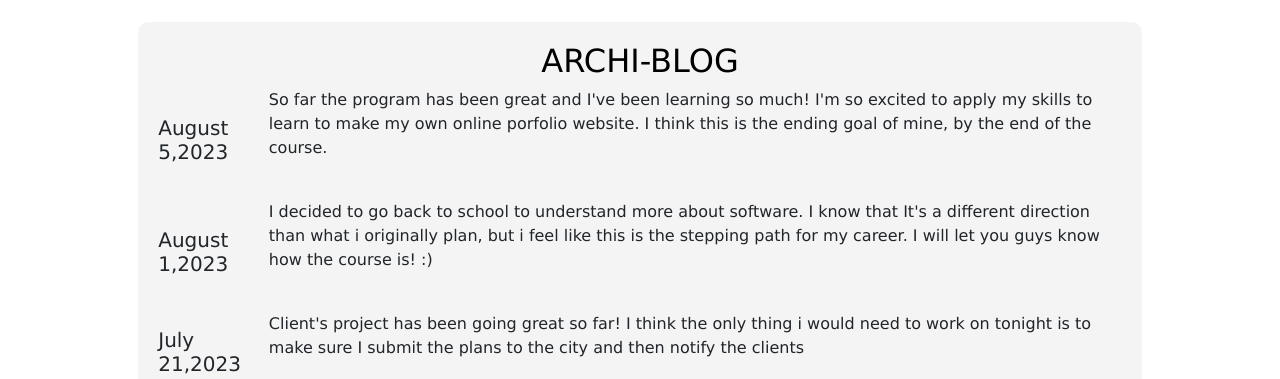
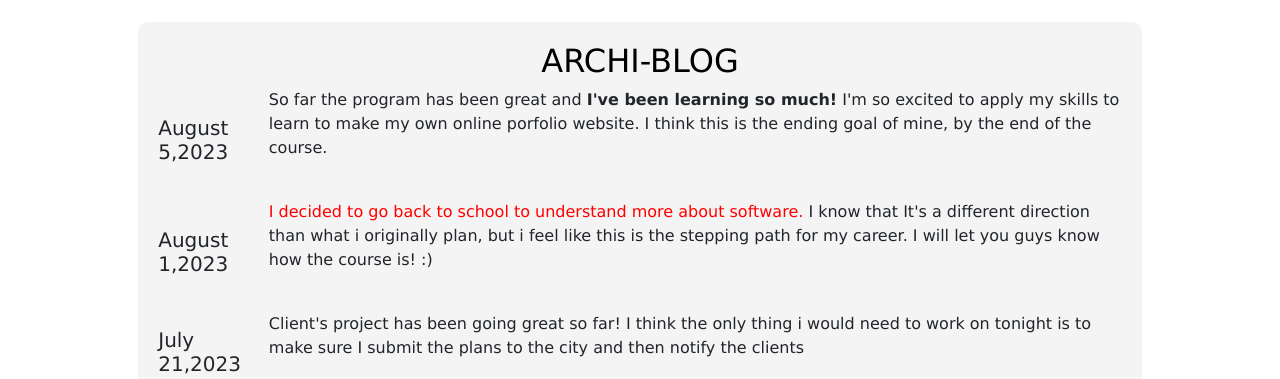
Before and after one commit to 13tdnez/taraportfolio.com, a plain HTML site: page index.html in a window 1280 px wide. Shown: the part 1422-1801 px from the top of the page. Drawn offline with nearby package versions, Linux system fonts and the light colour scheme; files that its build step writes are made by us from their sources.

Commit message:
Update index.html
changed color and bolded words

```diff
--- a/index.html
+++ b/index.html
@@ -108,7 +108,7 @@
         <h5>August 5,2023</h5>
       </td>
       <td>
-        <p>So far the program has been great and I've been learning so much! I'm so excited to apply my skills to learn to make my own online porfolio website. I think this is the ending goal of mine, by the end of the course.</p><br>
+        <p>So far the program has been great and <strong>I've been learning so much!</strong> I'm so excited to apply my skills to learn to make my own online porfolio website. I think this is the ending goal of mine, by the end of the course.</p><br>
       </td>
     </tr>
     <tr>
@@ -116,7 +116,7 @@
         <h5>August 1,2023</h5>
       </td>
       <td>
-        <p>I decided to go back to school to understand more about software. I know that It's a different direction than what i originally plan, but i feel like this is the stepping path for my career. I will let you guys know how the course is! :)</p><br>
+        <p><span style="color:red;">I decided to go back to school to understand more about software.</span> I know that It's a different direction than what i originally plan, but i feel like this is the stepping path for my career. I will let you guys know how the course is! :)</p><br>
       </td>
     </tr>
     <tr>
```
